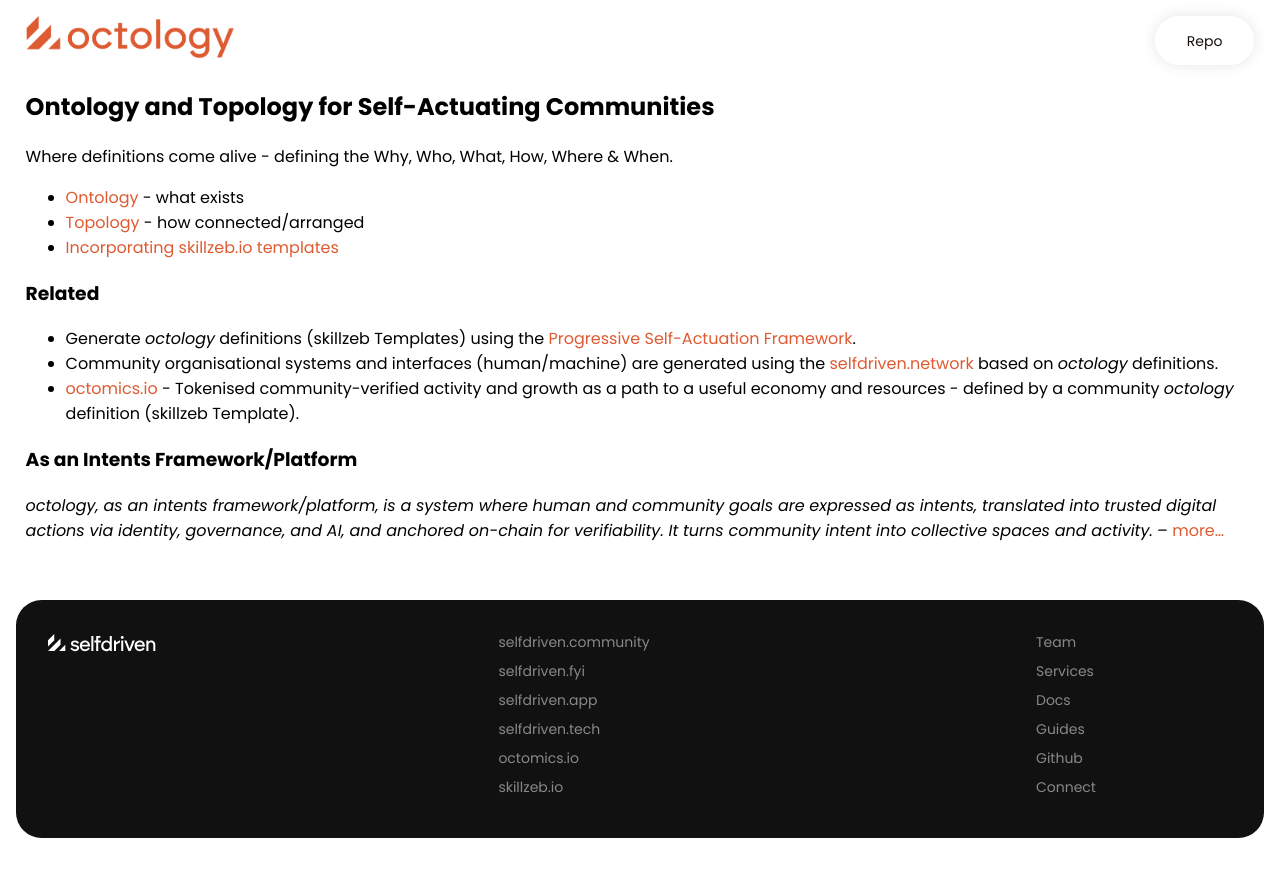
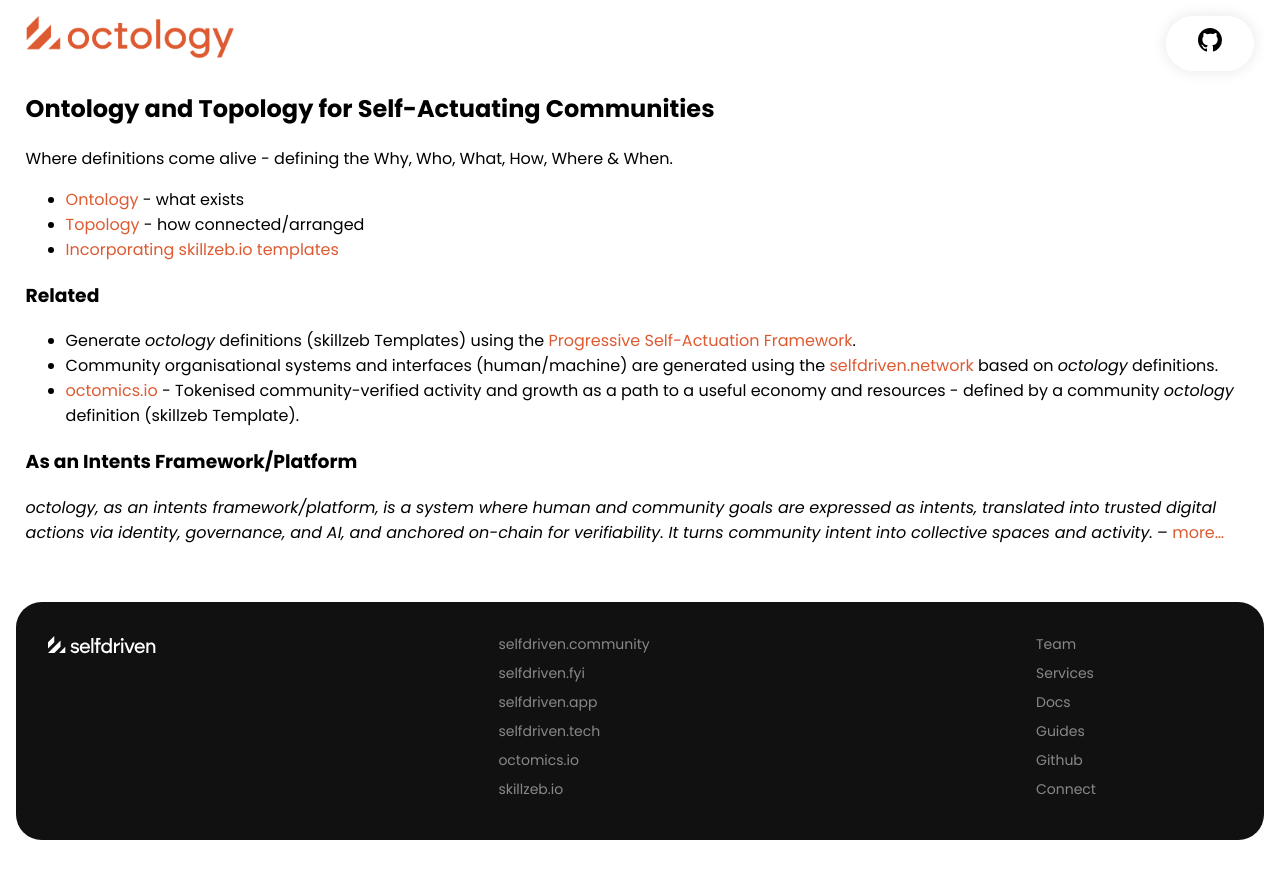
Before and after one commit to selfdriven-octo/octology, a Jekyll site: the page built from docs/index.md, in a window 1280 px wide. Shown: the top 879 px of the page. Built offline with Jekyll 4.4.1, drawn with Linux system fonts in a browser that asks for light colours.

Commit message:
github.svg

```diff
--- a/docs/_layouts/default.html
+++ b/docs/_layouts/default.html
@@ -19,7 +19,7 @@
 			<a href="/"><img src="/assets/img/selfdriven-logo-octology-flamingo-transparent.png" alt="octology" /></a>
 		</div>
 		<nav class="nav">
-			<a href="https://github.com/selfdriven-foundation/octology" target="_blank">Repo</a>
+			<a href="https://github.com/selfdriven-foundation/octology" target="_blank"><img src="/assets/img/github.svg" alt="GitHub" /></a>
 		</nav>
 	</header>
 
```
Also changed, not shown: docs/assets/img/github.svg (added), 3 other files.
